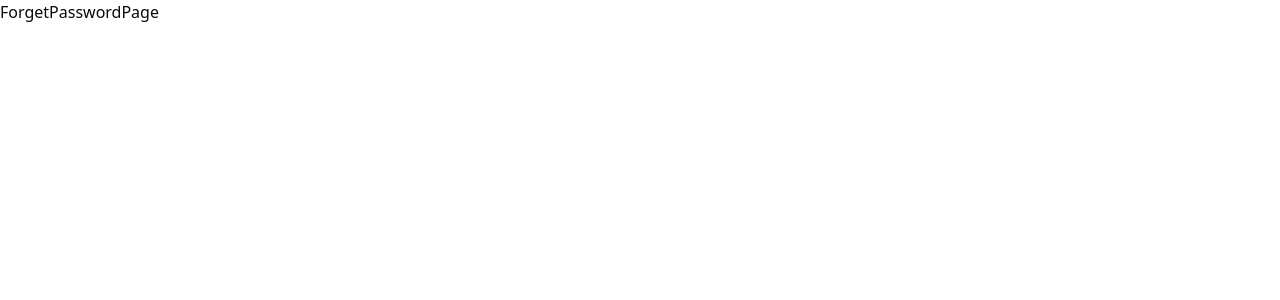
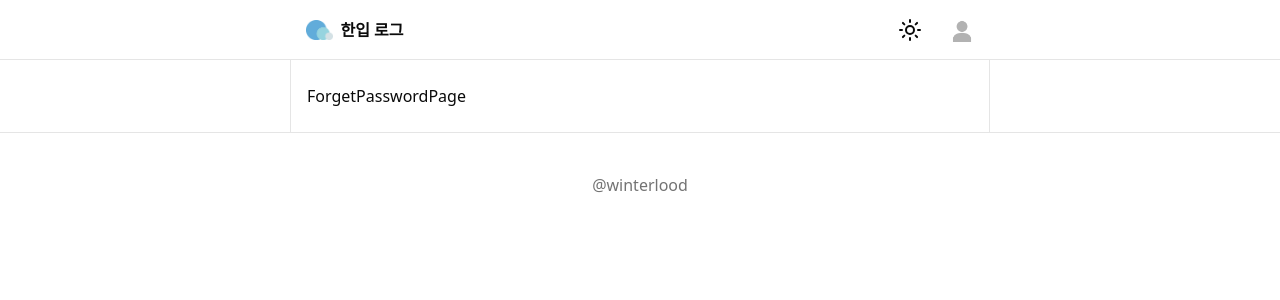
Before and after one commit to dazxyhhy/onebite-log, a React (Vite) app: page /forget-password in a window 1280 px wide. Shown: the top 300 px of the page. Built offline with nearby package versions, Linux system fonts and the light colour scheme.

Commit message:
feat: 글로벌 레이아웃 설정하기

```diff
--- /dev/null
+++ b/src/components/ui/layout/global-layout.tsx
@@ -0,0 +1,35 @@
+import { Link, Outlet } from "react-router";
+import logo from "@/assets/logo.png";
+import { SunIcon } from "lucide-react";
+import defaultAvatar from "@/assets/default-avatar.jpg";
+
+export default function GlobalLayout() {
+  return (
+    <div className="min-[100vh] flex flex-col">
+      <header className="h-15 border-b">
+        <div className="m-auto flex h-full w-full max-w-175 justify-between px-4">
+          <Link to={"/"} className="flex items-center gap-2">
+            <img
+              className="h-5"
+              src={logo}
+              alt="한입 로그의 로그, 메시지 말풍선을 활성화한 모양이다"
+            />
+            <div className="font-bold">한입 로그</div>
+          </Link>
+          <div className="flex items-center gap-5">
+            <div className="hover:bg-muted cursor-pointer rounded-full p-2">
+              <SunIcon />
+            </div>
+            <img className="h-6" src={defaultAvatar} />
+          </div>
+        </div>
+      </header>
+      <main className="m-auto w-full max-w-175 flex-1 border-x px-4 py-6">
+        <Outlet />
+      </main>
+      <footer className="text-muted-foreground border-t py-10 text-center">
+        @winterlood
+      </footer>
+    </div>
+  );
+}
--- a/src/root-route.tsx
+++ b/src/root-route.tsx
@@ -1,25 +1,28 @@
 import { Navigate, Route, Routes } from "react-router";
-import SignInPage from "./pages/Sign-in-page";
+import SignInPage from "./pages/sign-in-page";
 import SignOutPage from "./pages/sign-up-page";
 import ForgetPasswordPage from "./pages/forget-password-page";
 import PostDetailPage from "./pages/post-detail-page";
 import ProfileDetailPage from "./pages/profile-detail-page";
 import ResetPasswordPage from "./pages/reset-password-page";
 import IndexPage from "./pages/index-page";
+import GlobalLayout from "./components/ui/layout/global-layout";
 
 export default function RootRoute() {
   return (
     <Routes>
-      <Route path = "/sign-in" element={<SignInPage/>}/>
-      <Route path = "/sign-up" element={<SignOutPage/>}/>
-      <Route path = "/forget-password" element={<ForgetPasswordPage/>} />
+      <Route element={<GlobalLayout />}>
+        <Route path="/sign-in" element={<SignInPage />} />
+        <Route path="/sign-up" element={<SignOutPage />} />
+        <Route path="/forget-password" element={<ForgetPasswordPage />} />
 
-      <Route path = "/" element={<IndexPage/>}/>
-      <Route path = "/post/:postId" element={<PostDetailPage/>}/>
-      <Route path = "/profile/:userId" element={<ProfileDetailPage/>}/>
-      <Route path = "/reset-password" element={<ResetPasswordPage/>}/>
+        <Route path="/" element={<IndexPage />} />
+        <Route path="/post/:postId" element={<PostDetailPage />} />
+        <Route path="/profile/:userId" element={<ProfileDetailPage />} />
+        <Route path="/reset-password" element={<ResetPasswordPage />} />
 
-      <Route path = "*" element = {<Navigate to = {'/'} />}/>
+        <Route path="*" element={<Navigate to={"/"} />} />
+      </Route>
     </Routes>
   );
 }
```
